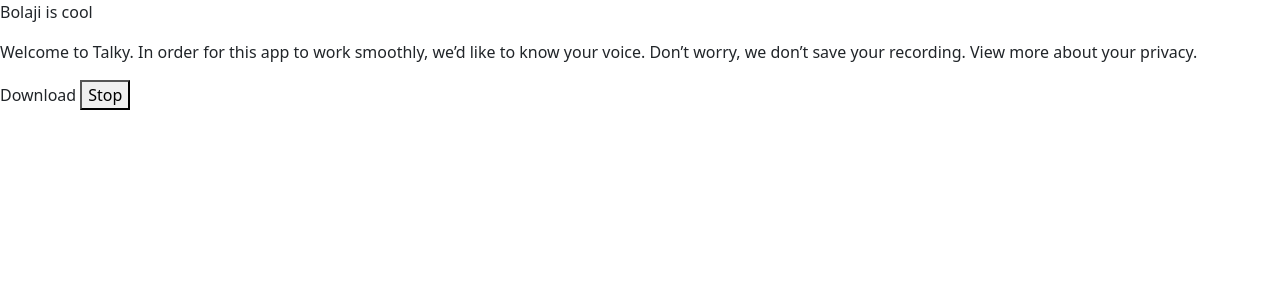
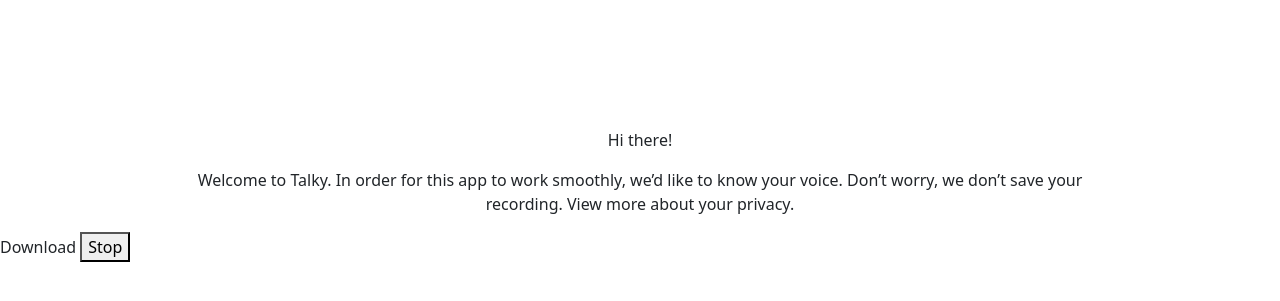
Before and after one commit to bolajixi/Speech-Emotion-Recognizer, a Django app: page / in a window 1280 px wide. Shown: the part 56-357 px from the top of the page. Run offline with Django 3.2, Linux system fonts and the light colour scheme; some libraries are stand-ins or nearby versions.

Commit message:
Add styles css

```diff
--- /dev/null
+++ b/recognizer/static/css/styles.min.css
@@ -0,0 +1,7 @@
+#body {
+  width: 70%;
+  text-align: center;
+  margin-right: auto;
+  margin-left: auto;
+  margin-top: 10%;
+}
--- a/recognizer/templates/recognizer/base.html
+++ b/recognizer/templates/recognizer/base.html
@@ -8,6 +8,7 @@
     <title>{% block title %}Recognize{% endblock title %}</title>
     <meta name="description" content="Get user emotion from speech recording">
     <link rel="stylesheet" href="{% static 'css/bootstrap.min.css' %}">
+    <link rel="stylesheet" href="{% static 'css/styles.min.css' %}">
     <link rel="manifest" href="{% static  'manifest/manifest.json' %}">
 
 </head>
--- a/recognizer/templates/recognizer/index/index.html
+++ b/recognizer/templates/recognizer/index/index.html
@@ -6,11 +6,11 @@
 {% endblock title %}
 
 {% block content %}
-    <p> Bolaji is cool</p>
 
-    <div>
-        <p>Welcome to Talky. In order for this app to work smoothly, we’d like to know your voice. Don’t worry, we don’t
-            save your recording. View more about your privacy.<br></p>
+    <div id="body">
+        <p class="text-center">Hi there!<br></p>
+        <p class="text-center">Welcome to Talky. In order for this app to work smoothly, we’d like to know your voice. Don’t
+            worry, we don’t save your recording. View more about your privacy.<br></p>
     </div>
 
     <a id="download">Download</a>
```
